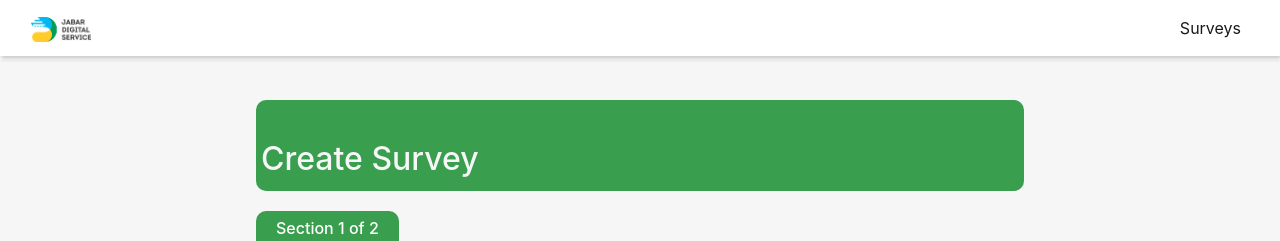
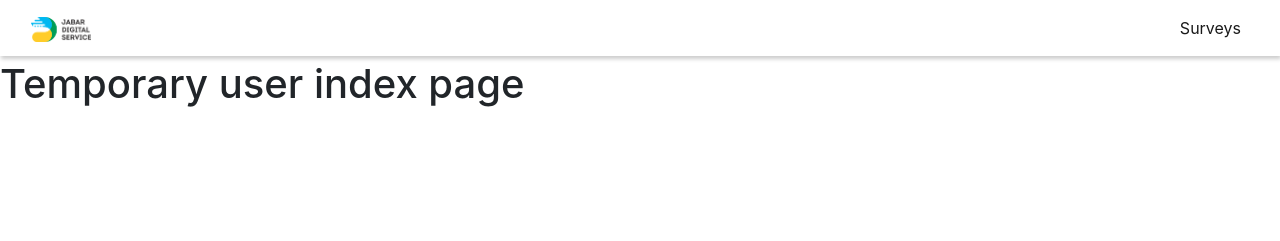
Before and after one commit to jds1-JabarSurvei/Frontend, a React (Create React App) app: page / in a window 1280 px wide. Shown: the top 241 px of the page. Built offline with nearby package versions, Linux system fonts and the light colour scheme; no server answers.

Commit message:
fix wrong routing

```diff
--- a/src/App.js
+++ b/src/App.js
@@ -29,9 +29,8 @@ function App() {
                 <PrivateRoute exact path="/admin" component={AdminIndex} />
                 <PrivateRoute exact path="/admin/register" component={Register} />
                 <Route exact path="/login" component={Login} />
-                {/* <PrivateRoute exact path="/admin/survey/new" component={NewSurvey} />
-                <Route exact path="/" component={UserIndex} /> */}
-                <Route exact path="/" component={NewSurvey} />
+                <PrivateRoute exact path="/admin/survey/new" component={NewSurvey} />
+                <Route exact path="/" component={UserIndex} />
                 <Route component={NotFound} />
               </Switch>
 
```
